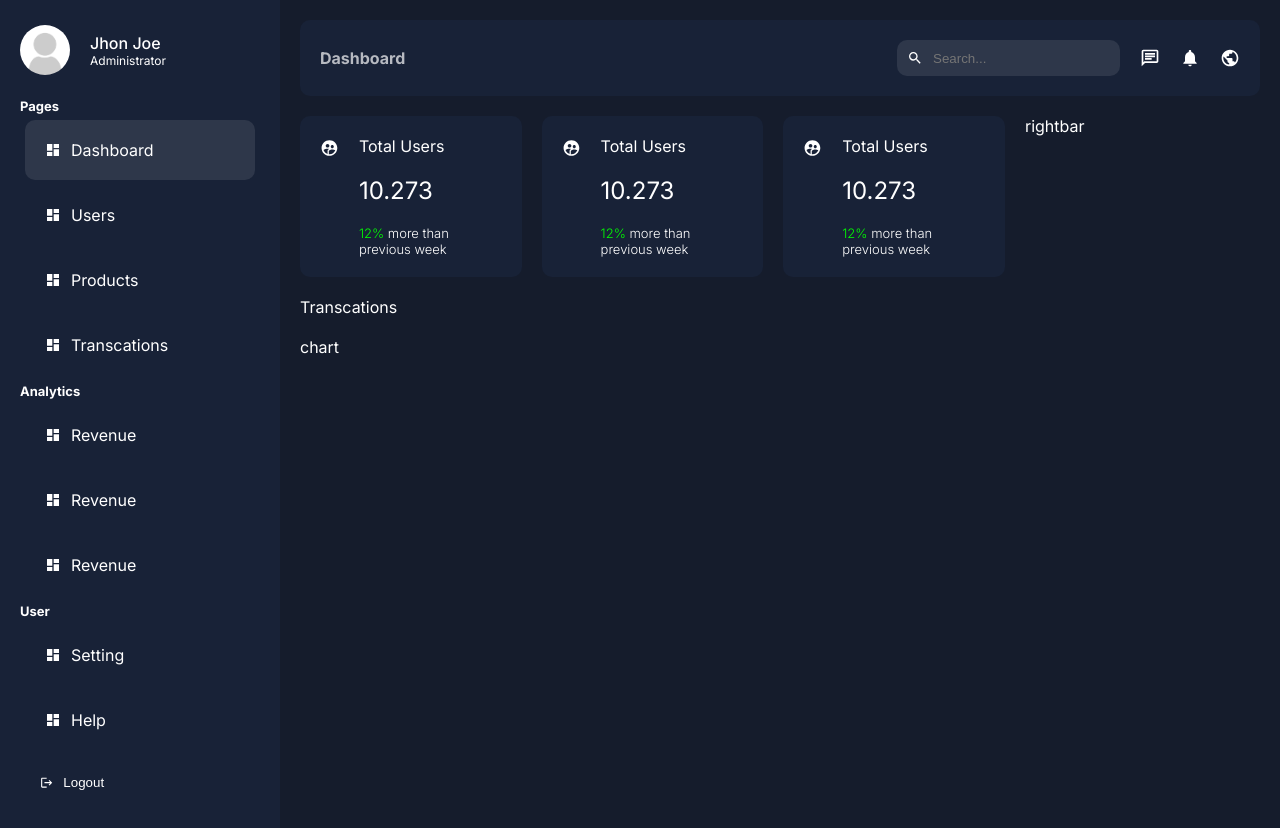
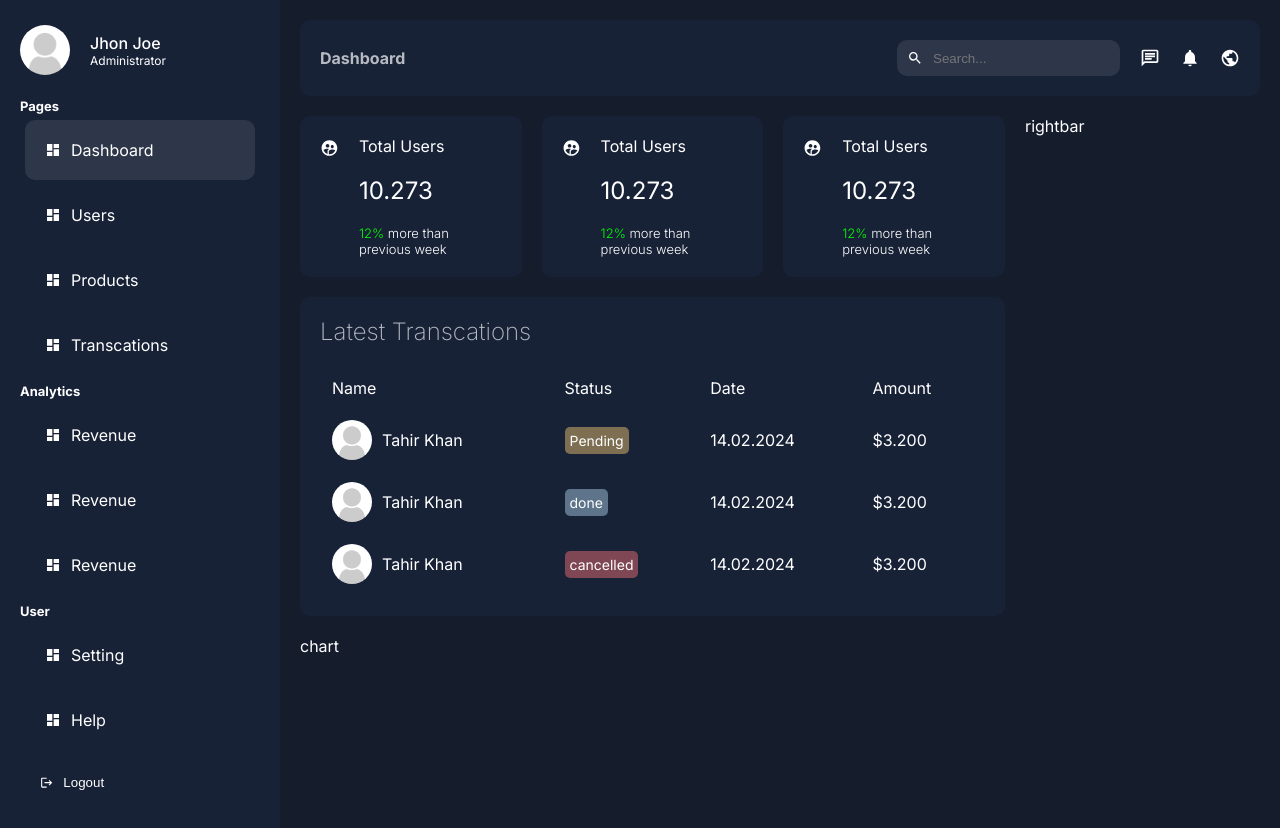
Before and after one commit to NomanEjaz007/Dashboard-Admin, a Next.js app: page /dashboard in a window 1280 px wide. Built offline with nearby package versions, Linux system fonts and the light colour scheme.

Commit message:
transcation is done

```diff
--- a/app/ui/dashboard/transcations/transcations.jsx
+++ b/app/ui/dashboard/transcations/transcations.jsx
@@ -1,9 +1,75 @@
 import React from 'react'
 import styles from './transcations.module.css'
+import Image from 'next/image'
 
 const Transcations = () => {
   return (
-    <div className={styles.contianer}>Transcations</div>
+    <div className={styles.contianer}>
+      <h2 className={styles.title}>Latest Transcations</h2>
+      <table className={styles.table}>
+          <thead>
+            <tr>
+              <td>Name</td>
+              <td>Status</td>
+              <td>Date</td>
+              <td>Amount</td>
+            </tr>
+          </thead>
+          <tbody>
+            <tr>
+              <td>
+                 <div className={styles.user}>
+                 <Image src="/noavatar.png"
+                  alt=''
+                  width={40}
+                  height={40}
+                  className={styles.userImage} />
+                  Tahir Khan
+                 </div>
+              </td>
+              <td>
+                <span className={`${styles.status} ${styles.pending}`}> Pending</span></td>
+                <td>14.02.2024</td>
+                <td>$3.200</td>
+            </tr>
+            {/*  */}
+            <tr>
+              <td>
+                <div className={styles.user}>
+                <Image src="/noavatar.png"
+                      alt=''
+                      width={40}
+                      height={40}
+                      className={styles.userImage} />
+                      Tahir Khan
+                </div>
+              </td>
+              <td>
+                <span className={`${styles.status} ${styles.done}`}> done</span>
+              </td>
+              <td>14.02.2024</td>
+              <td>$3.200</td>
+            </tr>
+            {/*  */}
+            <tr>
+              <td>
+              <div className={styles.user}>
+                <Image src="/noavatar.png"
+                      alt=''
+                      width={40}
+                      height={40}
+                      className={styles.userImage} />
+                      Tahir Khan
+                </div>
+              </td>
+              <td>
+                <span className={`${styles.status} ${styles.cancelled}`}>cancelled</span></td>
+                <td>14.02.2024</td>
+                <td>$3.200</td>
+            </tr>
+          </tbody>
+      </table>
+    </div>
   )
 }
 
--- a/app/ui/dashboard/transcations/transcations.module.css
+++ b/app/ui/dashboard/transcations/transcations.module.css
@@ -0,0 +1,48 @@
+.contianer{
+    background-color: var(--bgSoft);
+    padding: 20px;
+    border-radius: 10px;
+}
+
+.title{
+    margin-bottom: 20px;
+    font-weight: 200;
+    color: var(--textSoft);
+}
+
+.table{
+    width: 100%;
+}
+
+.table td{
+    padding: 10px;
+}
+
+.user{
+    display: flex;
+    gap: 10px;
+    align-items: center;
+}
+
+.userImage{
+    object-fit: cover;
+    border-radius: 50%;
+}
+
+.status{
+    border-radius: 5px;
+    padding: 5px;
+    font-size: 14px;
+    color: white;
+}
+
+.pending{
+    background-color: #f7cb7375;
+}
+
+.done{
+    background-color: #afd6ee75;
+}
+.cancelled{
+    background-color: #f7737375;
+}
--- a/package.json
+++ b/package.json
@@ -13,7 +13,8 @@
     "next": "14.0.1",
     "react": "18",
     "react-dom": "18",
-    "react-icons": "^4.11.0"
+    "react-icons": "^4.11.0",
+    "recharts": "^2.9.0"
   },
   "devDependencies": {
     "eslint": "8",
```
Also changed, not shown: 1 other file (tests, documents, lock files or other folders).
